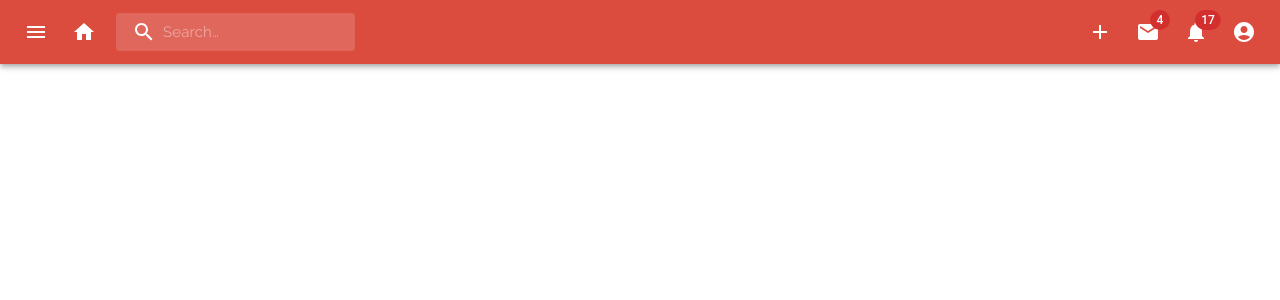
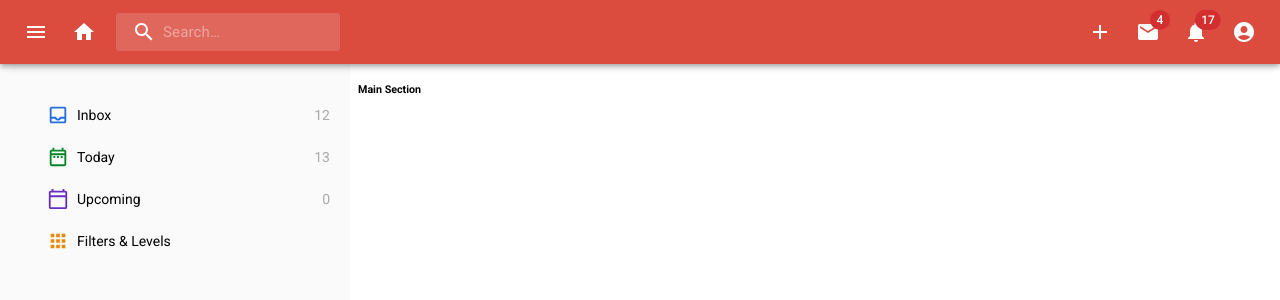
Before and after one commit to ashadul-mridha/project-management-frontend, a React (Create React App) app: page / in a window 1280 px wide. Shown: the top 300 px of the page. Built offline with nearby package versions, Linux system fonts and the light colour scheme.

Commit message:
left navbar filter create

```diff
--- a/src/components/Layout/HomeLayout.jsx
+++ b/src/components/Layout/HomeLayout.jsx
@@ -1,11 +1,26 @@
 import React from 'react';
-import Navbar from '../Navbar';
+import Navbar from './Navbar';
+import Box from "@mui/material/Box";
+import {displayflex} from '../../themes/commonStyles.js';
+import LeftBar from './LeftBar';
+import Main from './Main';
 
 const HomeLayout = () => {
     return (
-        <>
-            <Navbar />
-        </>
+      <>
+        <Box>
+          <Navbar />
+        </Box>
+        <Box
+          sx={{
+            ...displayflex,
+            marginTop: '50px',
+          }}
+        >
+          <LeftBar />
+          <Main />
+        </Box>
+      </>
     );
 };
 
--- /dev/null
+++ b/src/components/Layout/LeftBar.jsx
@@ -0,0 +1,28 @@
+import React from 'react';
+import Box from "@mui/material/Box";
+import MainFilter from '../MainFilter/MainFilter';
+
+
+const LeftBar = () => {
+    return (
+      <>
+        <Box
+          sx={{
+            backgroundColor: (theme) => theme.palette.secondary.main,
+            width: '350px',
+            height: '100vh',
+            overflow: 'hidden',
+            position: 'fixed',
+            left: 0,
+            top: '50px',
+            boxSizing: 'border-box',
+            paddingTop: '30px'
+          }}
+        >
+          <MainFilter />
+        </Box>
+      </>
+    );
+};
+
+export default LeftBar;
--- /dev/null
+++ b/src/components/Layout/Main.jsx
@@ -0,0 +1,14 @@
+import React from 'react'
+import Box from "@mui/material/Box";
+
+export default function Main() {
+  return (
+    <>
+        <Box sx={{
+            marginLeft: '350px'
+        }}>
+            <h6>Main Section</h6>
+        </Box>
+    </>
+  )
+}
--- a/src/components/Navbar.jsx
+++ b/src/components/Layout/Navbar.jsx
@@ -4,7 +4,6 @@ import AppBar from "@mui/material/AppBar";
 import Box from "@mui/material/Box";
 import Toolbar from "@mui/material/Toolbar";
 import IconButton from "@mui/material/IconButton";
-import Typography from "@mui/material/Typography";
 import InputBase from "@mui/material/InputBase";
 import Badge from "@mui/material/Badge";
 import MenuItem from "@mui/material/MenuItem";
--- /dev/null
+++ b/src/components/MainFilter/MainFilter.jsx
@@ -0,0 +1,30 @@
+/* eslint-disable jsx-a11y/anchor-is-valid */
+/* eslint-disable jsx-a11y/anchor-has-content */
+import React from "react";
+import { MdOutlineInbox } from "react-icons/md";
+import styles from "./mainFilter.module.css";
+import { navbar } from "../../i18n/NavbarData.js";
+
+const MainFilter = () => {
+  return (
+    <>
+      <ul className={styles.mainFilters}>
+        {navbar.map((data, index) => (
+          <li className={styles.mainFilters__item} key={index}>
+            <a href="#">
+              <div className={styles.mainFilters__item__iconWithTitle}>
+                {data.icon && data.icon}
+                <p>{data?.name}</p>
+              </div>
+              <div className={styles.mainFilters__item__notification}>
+                <span>{data?.message}</span>
+              </div>
+            </a>
+          </li>
+        ))}
+      </ul>
+    </>
+  );
+};
+
+export default MainFilter;
--- /dev/null
+++ b/src/components/MainFilter/mainFilter.module.css
@@ -0,0 +1,37 @@
+.mainFilters{
+    margin-left: 35px;
+    margin-right: 8px;
+}
+.mainFilters__item> a{
+    text-decoration: none;
+    display: flex;
+    justify-content: space-between;
+    align-items: center;
+    padding: 8px 12px 12px 12px;
+    font-size: 14px;
+    border-radius: 5px;
+}
+
+.mainFilters__item> a > p{
+    margin: 0px;
+}
+.mainFilters__item > a:hover{
+    background-color: #EEEEEE;
+}
+
+.mainFilters__item> a > .mainFilters__item__iconWithTitle{
+    display: flex;
+    justify-content: start;
+    align-items: center;
+}
+
+.mainFilters__item> a > .mainFilters__item__iconWithTitle > p{
+    font-size: 14px;
+    margin: 0px 0px 0px 8px;
+    color: #000000;
+}
+
+.mainFilters__item> a > .mainFilters__item__notification{
+    font-size: 14px;
+    color: #aaaaaa;
+}
--- /dev/null
+++ b/src/i18n/NavbarData.js
@@ -0,0 +1,8 @@
+import { MdOutlineInbox, MdOutlineDateRange, MdOutlineCalendarToday, MdApps } from "react-icons/md";
+
+export const navbar = [
+    { name: 'Inbox', message : 12, icon: <MdOutlineInbox size={22} color={'#246fe0'}/>},
+    { name: 'Today', message : 13, icon: <MdOutlineDateRange size={22} color={'#058527'} />},
+    { name: 'Upcoming', message : 0, icon: <MdOutlineCalendarToday size={22} color={'#692fc2'} />},
+    { name: 'Filters & Levels', icon: <MdApps size={22} color={'#eb8909'} />},
+]
--- a/src/index.css
+++ b/src/index.css
@@ -1,7 +1,18 @@
-@import url('https://fonts.googleapis.com/css2?family=Raleway&display=swap');
+@import url('https://fonts.googleapis.com/css2?family=Roboto:wght@300;400;500;700&display=swap');
 
 html, body {
   height: 100vh;
   overflow: hidden;
   padding: 0px;
+  font-family: 'Roboto', sans-serif;
+  box-sizing: border-box;
 }
+
+a{
+  text-decoration: none;
+}
+
+ul{
+  list-style: none;
+  padding-left: 0px;
+}
--- a/src/themes/AppThemeProvider.js
+++ b/src/themes/AppThemeProvider.js
@@ -1,11 +1,10 @@
 import React from 'react';
 import { createTheme, ThemeProvider } from '@mui/material/styles';
-import {  pink } from '@mui/material/colors';
 
 const theme = createTheme({
   typography: {
     allVariants: {
-      fontFamily: 'Raleway',
+      fontFamily: 'Roboto',
       textTransform: 'none',
       fontSize: 15,
     },
@@ -15,7 +14,7 @@ const theme = createTheme({
       main: "#DB4C3F",
     },
     secondary: {
-      main: pink[500],
+      main: "#FAFAFA",
     },
   },
   components: {
--- /dev/null
+++ b/src/themes/commonStyles.js
@@ -0,0 +1,6 @@
+export const displayflex = {
+    display : 'flex',
+    direction: 'row',
+    justifyContent : 'between',
+    alignItems : 'center'
+}
```
